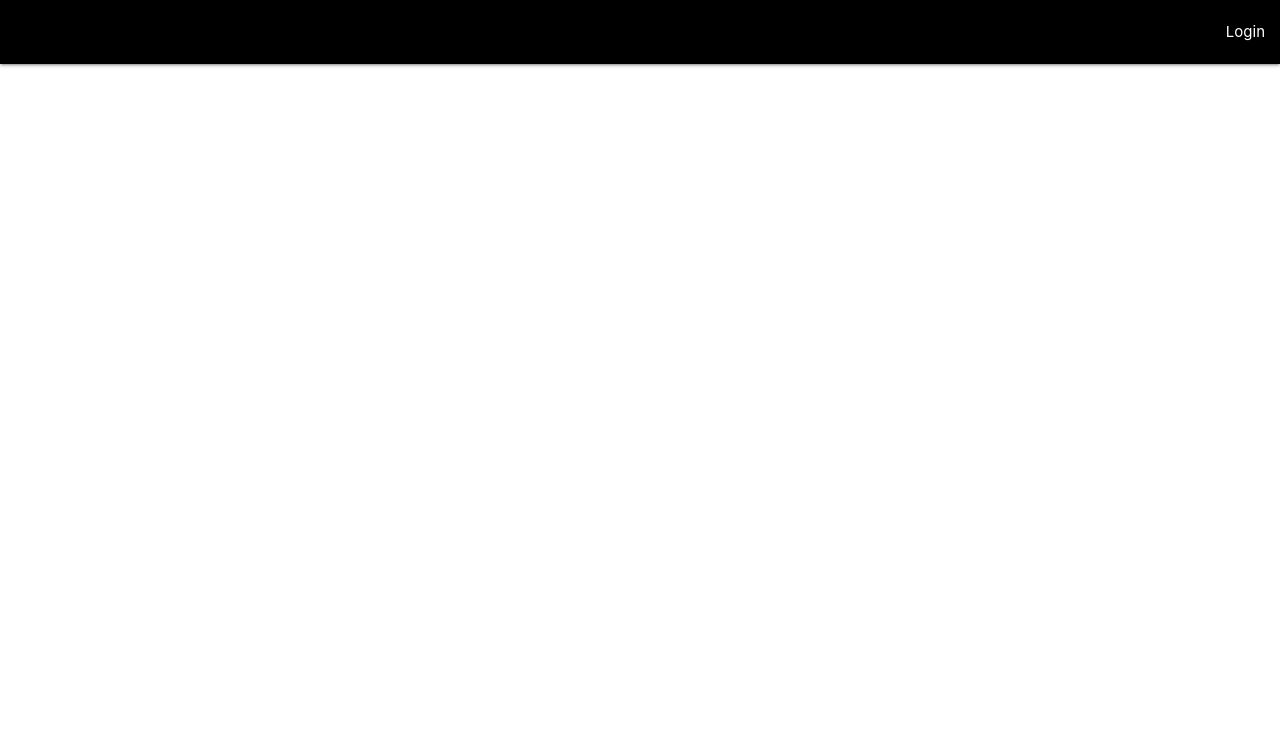
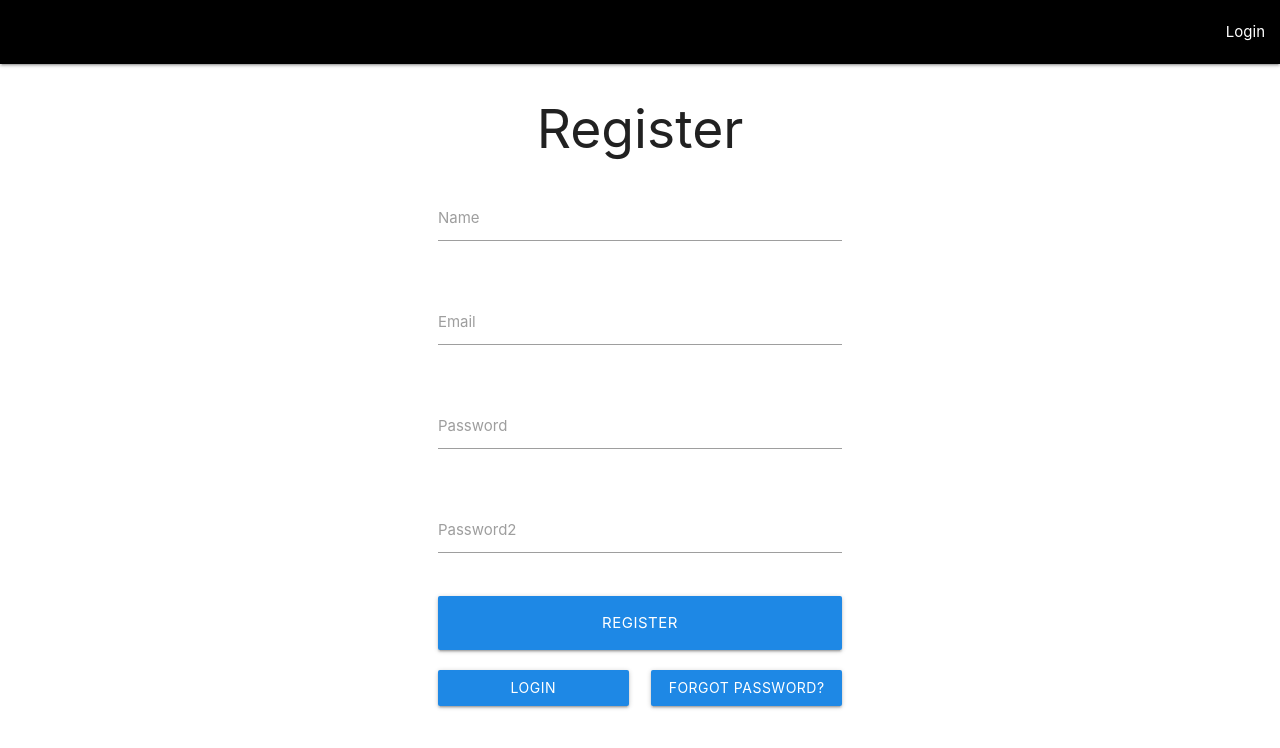
Before and after one commit to Fresh-Prints-of-Bel-Air/print3d-tracker, a React (Create React App) app in the folder client/: page /register in a window 1280 px wide. Shown: the top 748 px of the page. Built offline with nearby package versions, Linux system fonts and the light colour scheme.

Commit message:
added register page

```diff
--- a/client/src/App.js
+++ b/client/src/App.js
@@ -8,6 +8,7 @@ import 'materialize-css/dist/css/materialize.min.css';
 import M from 'materialize-css/dist/js/materialize.min.js';
 import Navbar from './components/layout/Navbar';
 import Login from './components/auth/Login';
+import Register from './components/auth/Register';
 import Home from './components/Home';
 import PrivateRoute from './components/routing/PrivateRoute';
 
@@ -24,6 +25,7 @@ function App() {
           <Switch>
             <PrivateRoute exact path='/' component={Home} />
             <Route exact path='/login' component={Login} />
+            <Route exact path='/register' component={Register} />
           </Switch>
         </Router>
       </Fragment>
@@ -31,24 +33,4 @@ function App() {
   );
 }
 
-/* auto-generated div
-
-<div className="App">
-      <header className="App-header">
-        <img src={logo} className="App-logo" alt="logo" />
-        <p>
-          Edit <code>src/App.js</code> and save to reload.
-        </p>
-        <a
-          className="App-link"
-          href="https://reactjs.org"
-          target="_blank"
-          rel="noopener noreferrer"
-        >
-          Learn React
-        </a>
-      </header>
-    </div>
-*/
-
 export default App;
--- a/client/src/components/Home.js
+++ b/client/src/components/Home.js
@@ -1,9 +1,10 @@
-import React from 'react'
+import React from 'react';
+
 
 export const Home = () => {
     return (
         <div>
-
+            Home/Dashboard
         </div>
     )
 }
--- a/client/src/components/auth/Login.js
+++ b/client/src/components/auth/Login.js
@@ -20,7 +20,7 @@ export const Login = (props) => {
 
   const onSubmit = (e) => {
     e.preventDefault();
-    if (email !== '' || password !== '') {
+    if (email !== '' && password !== '') {
       login({
         email,
         password,
--- a/client/src/components/auth/Register.js
+++ b/client/src/components/auth/Register.js
@@ -0,0 +1,131 @@
+import React, { useState, useEffect } from 'react';
+import { Link } from 'react-router-dom';
+import { connect } from 'react-redux';
+import { register } from '../../actions/authActions';
+
+export const Register = (props, user) => {
+    const { isAuthenticated } = user;
+
+    useEffect(() => {
+        console.log(user);
+        if(isAuthenticated) {
+            props.history.push('/');
+        }
+    }, [isAuthenticated, props.history]);
+
+    const [registerFormData, setRegisterFormData] = useState({
+        name: '',
+        email: '',
+        password: '',
+        password2: ''
+    });
+    const { name, email, password, password2 } = registerFormData;
+
+    const onChange = (e) => setRegisterFormData({
+        ...registerFormData, [e.target.name]: e.target.value
+    });
+
+    const onSubmit = () => {
+        if((name !== '' && email !== '' && password !== '' && password2 !== '') && password === password2){
+            register({
+                name,
+                email,
+                password
+            });
+        } else {
+            console.log('error, passwords do not match or a field is empty');
+            // create some alert?
+        }
+    }
+
+    return (
+        <div>
+            <h2 className='center-align'>Register</h2>
+
+            <form className='center-align' onSubmit={onSubmit}>
+                <div className='row'>
+                    <div className='input-field col s4 offset-s4'>
+                        <input
+                            id='name'
+                            name='name'
+                            type='text'
+                            className='validate'
+                            onChange={onChange}
+                        />
+                        <label htmlFor='name'>Name</label>
+                    </div>
+                </div>
+                <div className='row'>
+                    <div className='input-field col s4 offset-s4'>
+                        <input
+                            id='email'
+                            name='email'
+                            type='email'
+                            className='validate'
+                            onChange={onChange}
+                        />
+                        <label htmlFor='email'>Email</label>
+                    </div>
+                </div>
+
+                <div className='row'>
+                    <div className='input-field col s4 offset-s4'>
+                        <input
+                            id='password'
+                            name='password'
+                            type='password'
+                            className='validate'
+                            onChange={onChange}
+                        />
+                        <label htmlFor='password'>Password</label>
+                    </div>
+                </div>
+
+                <div className='row'>
+                    <div className='input-field col s4 offset-s4'>
+                        <input
+                            id='password2'
+                            name='password2'
+                            type='password'
+                            className='validate'
+                            onChange={onChange}
+                        />
+                        <label htmlFor='password2'>Password2</label>
+                    </div>
+                </div>
+            </form>
+            <div className='row'>
+            <div className='col s4 offset-s4'>
+                <button
+                className='waves-effect waves-light btn-large col s12 blue darken-1'
+                type='submit'
+                >
+                Register
+                </button>
+            </div>
+            </div>
+            <div className='row'>
+                <div className='col s2 offset-s4'>
+                <Link to='/Register'>
+                    <a className='waves-effect waves-light btn col s12 blue darken-1'>
+                    Login
+                    </a>
+                </Link>
+                </div>
+                <div className='col s2'>
+                <Link to='/ForgotPassword'>
+                    <a class='waves-effect waves-light btn col s12 blue darken-1'>
+                    Forgot Password?
+                    </a>
+                </Link>
+                </div>
+            </div>
+        </div>
+    )
+}
+
+const mapStateToProps = state => ({
+    user: state.user
+});
+
+export default connect(mapStateToProps, { register })(Register);
--- a/client/src/store.js
+++ b/client/src/store.js
@@ -1,5 +1,5 @@
 import { createStore, applyMiddleware } from 'redux'
-import { composeWithDevTools } from 'redux-devtools-extension'
+import { composeWithDevTools } from 'redux-devtools-extension';
 import thunk from 'redux-thunk';
 import rootReducer from './reducers';
 
```
